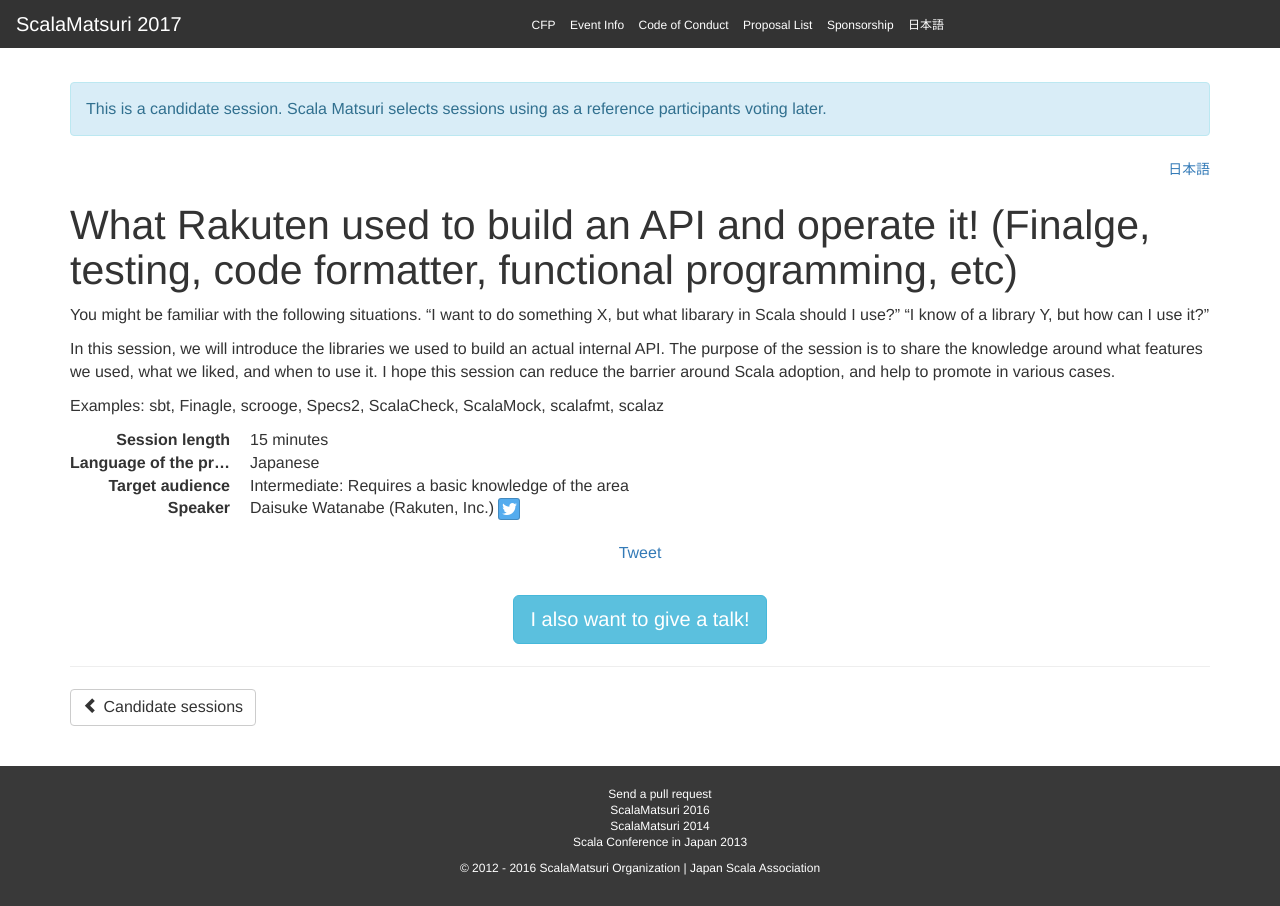
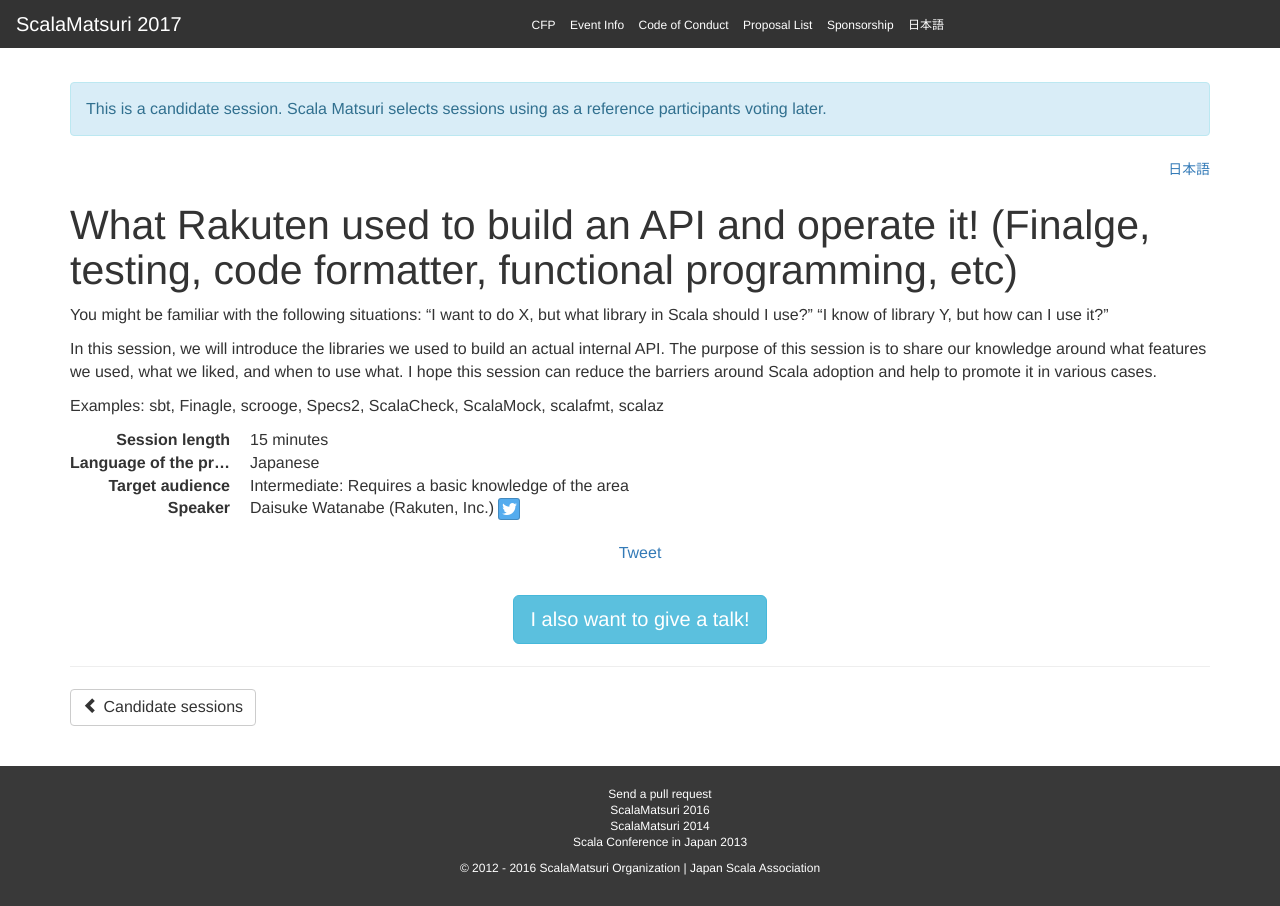
Before and after one commit to scalajp/2017.scalamatsuri.org, a Jekyll site: the page built from _candidates_en/DaisukeWatanabe_1.md, in a window 1280 px wide. Built offline with Jekyll 4.4.1, drawn with Linux system fonts in a browser that asks for light colours; nearby versions of some CDN libraries; comment, search, counter and statistics services are not loaded.

Commit message:
Update DaisukeWatanabe_1.md

```diff
--- a/_candidates_en/DaisukeWatanabe_1.md
+++ b/_candidates_en/DaisukeWatanabe_1.md
@@ -11,12 +11,12 @@
   - Tools
   - Best Practices
 ---
-You might be familiar with the following situations.
-"I want to do something X, but what libarary in Scala should I use?"
-"I know of a library Y, but how can I use it?"
+You might be familiar with the following situations:
+"I want to do X, but what library in Scala should I use?"
+"I know of library Y, but how can I use it?"
 
 In this session, we will introduce the libraries we used to build an actual internal API.
-The purpose of the session is to share the knowledge around what features we used, what we liked, and when to use it.
-I hope this session can reduce the barrier around Scala adoption, and help to promote in various cases.
+The purpose of this session is to share our knowledge around what features we used, what we liked, and when to use what.
+I hope this session can reduce the barriers around Scala adoption and help to promote it in various cases.
 
 Examples: sbt, Finagle, scrooge, Specs2, ScalaCheck, ScalaMock, scalafmt, scalaz
```
